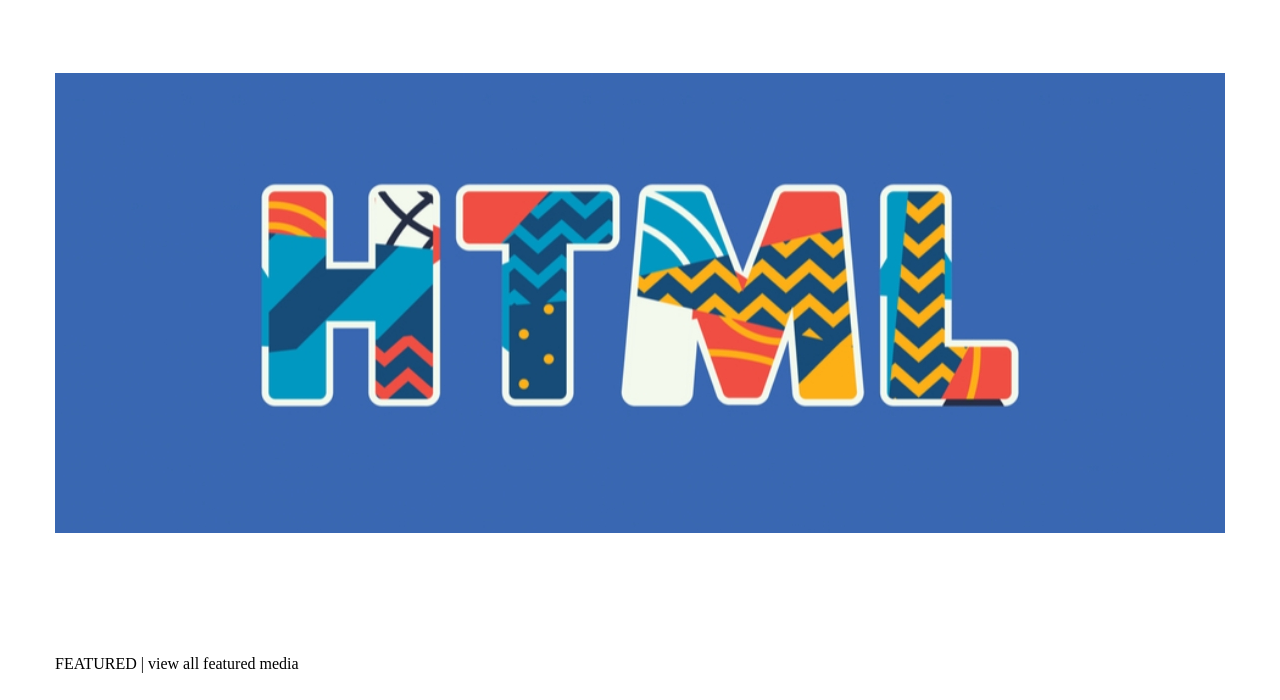
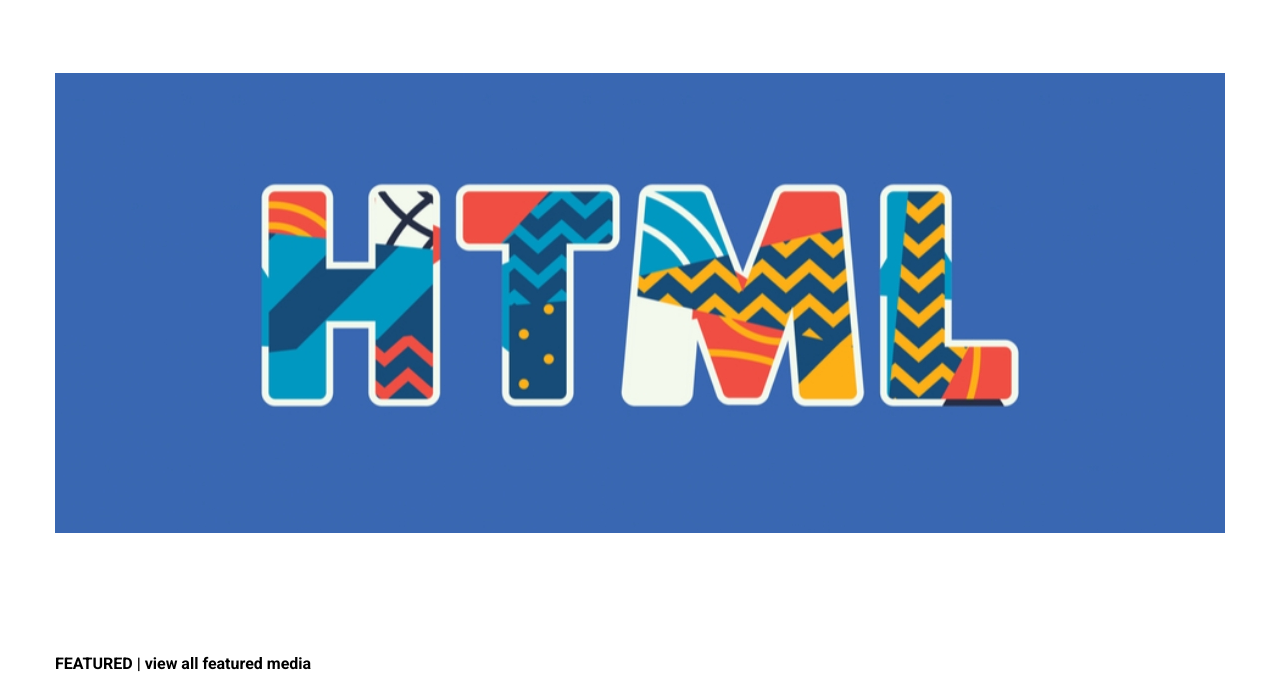
Before and after one commit to magdumagdu4/Lesson-4, a plain HTML site: page Magda Rokhvadze - lesson 04 Fonts/index.html in a window 1280 px wide. Shown: the part 63-763 px from the top of the page. Drawn offline with Linux system fonts and the light colour scheme; a web font is replaced by a local one.

Commit message:
add roboto absolute

```diff
--- a/Magda Rokhvadze - lesson 04 Fonts/css/style.css
+++ b/Magda Rokhvadze - lesson 04 Fonts/css/style.css
@@ -59,6 +59,7 @@
 .title{
 	margin-top: 120px;
 	margin-bottom:30px;
+	font-family: 'Roboto', sans-serif;
 }
 .block-right{
 	width:570px;
--- a/Magda Rokhvadze - lesson 04 Fonts/index.html
+++ b/Magda Rokhvadze - lesson 04 Fonts/index.html
@@ -3,6 +3,8 @@
 <head>
 	<title></title>
 	<link rel="stylesheet" href="https://cdn.web-fonts.ge/fonts/bpg-nino-mtavruli-bold/css/bpg-nino-mtavruli-bold.min.css">
+	<link rel="preconnect" href="https://fonts.gstatic.com">
+	<link href="https://fonts.googleapis.com/css2?family=Roboto:wght@700&display=swap" rel="stylesheet">
 	<link rel="stylesheet" type="text/css" href="css/reset.css">
 	<link rel="stylesheet" type="text/css" href="css/fonts.css">
 	<link rel="stylesheet" type="text/css" href="css/style.css">
```
